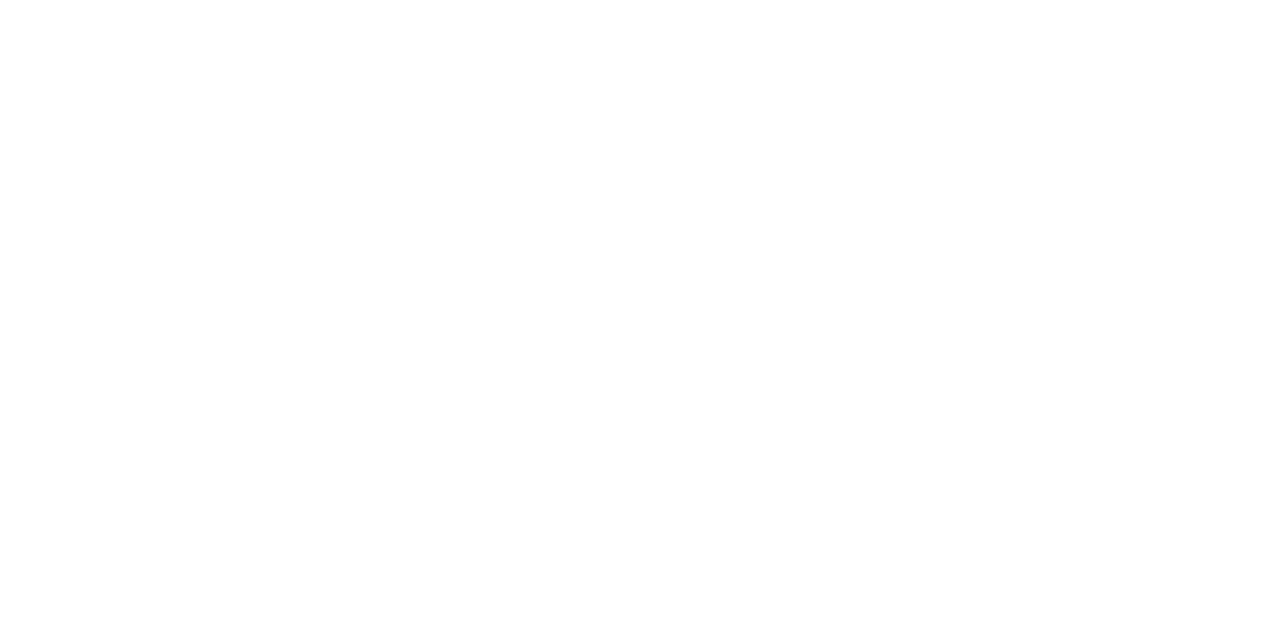
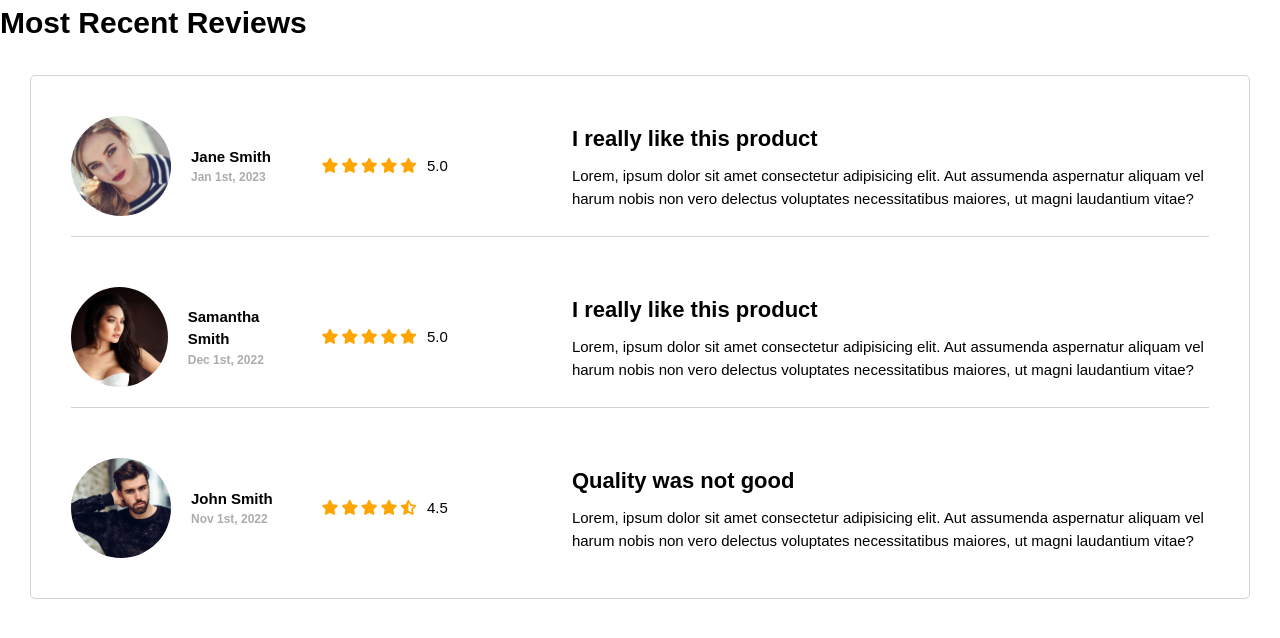
Before and after one commit to saqlainabbas777/common-layouts, a plain HTML site: page customer-reviews/index.html in a window 1280 px wide. Drawn offline with Linux system fonts and the light colour scheme.

Commit message:
customer review done

```diff
--- a/customer-reviews/index.html
+++ b/customer-reviews/index.html
@@ -10,8 +10,120 @@
           crossorigin="anonymous" referrerpolicy="no-referrer"/>
     <link rel="stylesheet" href="../general-styles.css">
     <link rel="stylesheet" href="styles.css">
-    <title>Footer</title>
+    <title>Customer Review</title>
 </head>
 <body>
+<h2 class="title">Most Recent Reviews</h2>
+
+<section class="reviews">
+    <div class="reviews__review">
+        <div class="reviews__review--personal-info">
+            <figure class="reviews__review--personal-info__img">
+                <img loading="lazy" src="../images/5.1.jpg" alt="Reviewer"/>
+            </figure>
+
+            <div>
+                <h5 class="reviews__review--personal-info__name">Jane Smith</h5>
+                <h6 class="reviews__review--personal-info__date">Jan 1st, 2023</h6>
+            </div>
+        </div>
+
+        <div class="reviews__review--rating">
+            <div>
+                <i class="fa-solid fa-star"></i>
+                <i class="fa-solid fa-star"></i>
+                <i class="fa-solid fa-star"></i>
+                <i class="fa-solid fa-star"></i>
+                <i class="fa-solid fa-star"></i>
+            </div>
+
+            <p>5.0</p>
+        </div>
+
+        <div class="reviews__review--desc">
+            <h3 class="reviews__review--desc__title">
+                I really like this product
+            </h3>
+
+            <p class="reviews__review--desc__para">
+                Lorem, ipsum dolor sit amet consectetur adipisicing elit. Aut
+                assumenda aspernatur aliquam vel harum nobis non vero delectus
+                voluptates necessitatibus maiores, ut magni laudantium vitae?
+            </p>
+        </div>
+    </div>
+
+    <div class="reviews__review">
+        <div class="reviews__review--personal-info">
+            <figure class="reviews__review--personal-info__img">
+                <img loading="lazy" src="../images/5.2.jpg" alt="Reviewer"/>
+            </figure>
+
+            <div>
+                <h5 class="reviews__review--personal-info__name">Samantha Smith</h5>
+                <h6 class="reviews__review--personal-info__date">Dec 1st, 2022</h6>
+            </div>
+        </div>
+
+        <div class="reviews__review--rating">
+            <div>
+                <i class="fa-solid fa-star"></i>
+                <i class="fa-solid fa-star"></i>
+                <i class="fa-solid fa-star"></i>
+                <i class="fa-solid fa-star"></i>
+                <i class="fa-solid fa-star"></i>
+            </div>
+
+            <p>5.0</p>
+        </div>
+
+        <div class="reviews__review--desc">
+            <h3 class="reviews__review--desc__title">
+                I really like this product
+            </h3>
+
+            <p class="reviews__review--desc__para">
+                Lorem, ipsum dolor sit amet consectetur adipisicing elit. Aut
+                assumenda aspernatur aliquam vel harum nobis non vero delectus
+                voluptates necessitatibus maiores, ut magni laudantium vitae?
+            </p>
+        </div>
+    </div>
+
+    <div class="reviews__review">
+        <div class="reviews__review--personal-info">
+            <figure class="reviews__review--personal-info__img">
+                <img loading="lazy" src="../images/5.3.jpg" alt="Reviewer"/>
+            </figure>
+
+            <div>
+                <h5 class="reviews__review--personal-info__name">John Smith</h5>
+                <h6 class="reviews__review--personal-info__date">Nov 1st, 2022</h6>
+            </div>
+        </div>
+
+        <div class="reviews__review--rating">
+            <div>
+                <i class="fa-solid fa-star"></i>
+                <i class="fa-solid fa-star"></i>
+                <i class="fa-solid fa-star"></i>
+                <i class="fa-solid fa-star"></i>
+                <i class="fa-solid fa-star-half-stroke"></i>
+            </div>
+
+            <p>4.5</p>
+        </div>
+
+        <div class="reviews__review--desc">
+            <h3 class="reviews__review--desc__title">Quality was not good</h3>
+
+            <p class="reviews__review--desc__para">
+                Lorem, ipsum dolor sit amet consectetur adipisicing elit. Aut
+                assumenda aspernatur aliquam vel harum nobis non vero delectus
+                voluptates necessitatibus maiores, ut magni laudantium vitae?
+            </p>
+        </div>
+    </div>
+</section>
 </body>
 </html>
--- a/customer-reviews/styles.css
+++ b/customer-reviews/styles.css
@@ -0,0 +1,63 @@
+title {
+    padding: 3rem 3rem 0;
+}
+
+.reviews {
+    display: flex;
+    flex-direction: column;
+    row-gap: 5rem;
+
+    border: 1px solid lightgrey;
+    padding: 4rem;
+    margin: 3rem;
+    border-radius: .5rem;
+}
+
+.reviews__review {
+    display: flex;
+    justify-content: space-between;
+    align-items: center;
+    gap: 2rem;
+}
+
+.reviews__review:not(.reviews__review:last-child) {
+    padding-bottom: 2rem;
+    border-bottom: 1px solid lightgrey;
+}
+
+.reviews__review--personal-info__img {
+    height: 10rem;
+    width: 10rem;
+}
+
+.reviews__review--personal-info__img img {
+    object-position: center top;
+    border-radius: 50%;
+}
+
+
+.reviews__review--personal-info,
+.reviews__review--rating {
+    flex-basis: 40%;
+
+    display: flex;
+    align-items: center;
+}
+
+.reviews__review--desc {
+    display: flex;
+    flex-direction: column;
+    gap: 1rem;
+}
+
+.reviews__review--personal-info {
+    gap: 2rem;
+}
+
+.reviews__review--rating {
+    gap: 1rem;
+}
+
+.reviews__review--rating i {
+    color: orange;
+}
```
